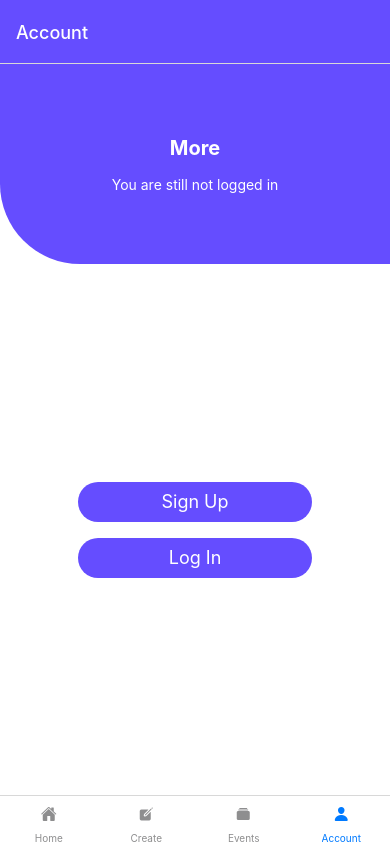
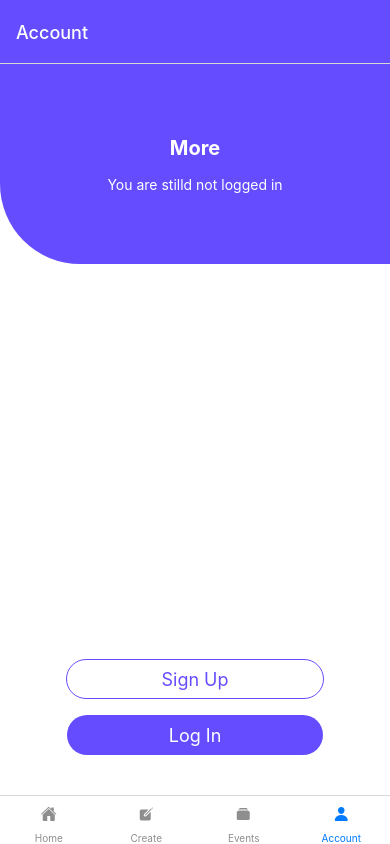
Before and after one commit to KimberlyPangilinan/eventQuest, a React Native app: screen /Account in a window 390 px wide. Built offline with nearby package versions, Linux system fonts and the light colour scheme; no server answers; the database is empty.

Commit message:
btn component, fixed codes

```diff
--- /dev/null
+++ b/src/components/Btn.js
@@ -0,0 +1,55 @@
+import React from 'react';
+import {View, Pressable, Text, StyleSheet } from 'react-native';
+
+export const Btn = ({type,name,onPress}) => {
+  return (
+    <View>
+      <Pressable
+        style={type==="btnSecondary"? styles.btnSecondary: styles.button}
+        onPress={onPress}
+        >
+        <Text style={type==="btnSecondary"? styles.buttonTextSecondary: styles.buttonText}>
+          {name}
+        </Text>
+      </Pressable>
+    </View>
+
+  );
+};
+
+const styles = StyleSheet.create({
+  button: {
+    height: 40,
+    borderRadius: 100,
+    backgroundColor: '#654dff',
+    justifyContent: 'center',
+    alignItems: 'center',
+    color: '#fff',
+  },
+  btnSecondary:{
+    height: 40,
+    borderRadius: 100,
+    borderWidth: 1,
+    borderColor: '#654dff',
+    justifyContent: 'center',
+    alignItems: 'center',
+
+
+  },
+  buttonText: {
+    color: '#fff',
+    minWidth:180,
+    width:256,
+    fontSize: 18,
+    fontWeight: 'normal',
+    textAlign:'center'
+  },
+  buttonTextSecondary: {
+    color: '#654dff',
+    minWidth:180,
+    width:256,
+    fontSize: 18,
+    fontWeight: 'normal',
+    textAlign:'center'
+  },
+});
--- a/src/components/EventItem.js
+++ b/src/components/EventItem.js
@@ -43,7 +43,15 @@ const EventItem = ({title}) => {
     unsubscribe();
   };
 }, []);
-const renderItem = ({item}) => <Item name = {item.name} id={item.id}/>
+const renderItem = ({item}) => <Item name = {item.name} id={item.id}
+      onPress={() => {setSelectedId(item.id)
+            navigation.navigate('Details', {
+            itemId: item.id,
+            otherParam: 'anything you want here',
+          });
+
+        }}
+/>
   return (
     <View style={styles.container}>
     <Header1 title={title}/>
--- a/src/screen/HomeScreen.js
+++ b/src/screen/HomeScreen.js
@@ -1,11 +1,9 @@
 import React, { useState, useEffect } from 'react';
 import { ScrollView, FlatList, TextInput, Text,Button, View, Pressable, StyleSheet } from 'react-native';
+import { collection, addDoc, getDocs } from "firebase/firestore";
+import { db,auth } from '../config/firebase';
+import EventItem from '../components/EventItem';
 import { Header } from '../components/Header';
-import { collection, addDoc, getDocs } from "firebase/firestore";
-import { db } from '../config/firebase';
-import { auth } from "../config/firebase";
-import {  onSnapshot, query, where, } from "firebase/firestore";
-import EventItem from '../components/EventItem';
 
 
 const Item = ({name,id}) => (
@@ -14,9 +12,6 @@ const Item = ({name,id}) => (
     <Text>{id}</Text>
   </View>
 )
-const Seperator =()=> <View style={{borderBottomWidth:0.5,borderColor:'#3c343d'}}/>
-const Header1 =()=> <View  style={styles.MenuContainer}><Text style={styles.itemMenu}>Menu</Text></View>
-
 
 const HomeScreen = ({ navigation }) => {
   const [isLoggedIn, setIsLoggedIn] = useState('');
@@ -31,12 +26,6 @@ const HomeScreen = ({ navigation }) => {
       }
     });
 
-
-
-  //  const unsubscribeCities = onSnapshot(collection(db, "cities"), (querySnapshot) => {
-  //    const cityData = querySnapshot.docs.map(doc => ({ id: doc.id, ...doc.data() }));
- //     setCities(cityData);
- //   });
 
   return () => {
     unsubscribeCities();
@@ -56,7 +45,7 @@ const HomeScreen = ({ navigation }) => {
   const renderItem = ({item}) => <Item name = {item.name} id={item.id}/>
 
   return (
-    <View style={styles.container}>
+    <ScrollView contentContainerStyle={styles.container}>
       <Header title="Home Screen" subtitle="Welcome to my app!" />
       <View style={styles.content}>
         <Button
@@ -73,21 +62,15 @@ const HomeScreen = ({ navigation }) => {
           <View>
             <Text>Email: {auth.currentUser?.email}</Text>
             <Pressable onPress={addEvent}><Text>Add</Text></Pressable>
-
             <EventItem title="Recent Events"/>
             <EventItem title="Upcoming Events"/>
           </View> :
           <View>
-
             <EventItem title="Recent Events"/>
-
           </View>
-
         }
-
-
       </View>
-    </View>
+    </ScrollView>
   );
 };
 
@@ -97,9 +80,10 @@ const styles = StyleSheet.create({
     backgroundColor: '#fff',
   },
   content: {
-    flex: 1,
+    backgroundColor: '#fff',
     justifyContent: 'center',
     alignItems: 'center',
+    height:'80%'
   },
 });
 
--- a/src/screen/ProfileScreen.js
+++ b/src/screen/ProfileScreen.js
@@ -1,10 +1,12 @@
 
 
 import React, { useState,useEffect } from 'react';
-import { Pressable,Button, View, Text,StyleSheet } from 'react-native';
+import { Pressable,Button, View,ScrollView, TextInput, Text,StyleSheet } from 'react-native';
 import { auth,  } from "../config/firebase";
 import {  signOut } from "firebase/auth";
 import {Header} from '../components/Header'
+import { Btn } from '../components/Btn';
+
 
 export default function ProfileScreen({ navigation }) {
 
@@ -29,27 +31,43 @@ export default function ProfileScreen({ navigation }) {
     return unsubscribe
   }, [])
   return (
-    <View style={styles.container}>
-          <Header title="Home Screen" subtitle="More" message="You are still not logged in"/>
+    <ScrollView contentContainerStyle={styles.container}>
+          <Header title="Home Screen" subtitle="More" message="You are stilld not logged in"/>
+
           {isLoggedIn?
-            <View style={styles.content}>
-              <Pressable style={styles.button}   onPress={() => navigation.navigate('Signup')}>
-                <Text style={styles.buttonText}>Sign Up</Text>
-              </Pressable>
-              <Pressable style={styles.button}   onPress={() => navigation.navigate('Signup')}>
-                <Text style={styles.buttonText}>Log In</Text>
-              </Pressable>
+            <View style={styles.content1}>
+
+              <Btn type="btnSecondary" name="Sign Up" onPress={() => navigation.navigate('Signup')}/>
+              <Btn name="Log In" onPress={() => navigation.navigate('Login')}/>
+
             </View>
             :
             <View style={styles.content}>
-              <Text>Profile Screen</Text>
+              <Text style={styles.heading}>Personal Information</Text>
+
+              <View>
+                <Text>First Name</Text>
+                <TextInput style={styles.input} placeholder='Name'/>
+              </View>
+              <View>
+                <Text>Last Name</Text>
+                <TextInput style={styles.input} placeholder='Name'/>
+              </View>
+              <View>
+                <Text>Middle Name</Text>
+                <TextInput style={styles.input} placeholder='Name'/>
+              </View>
+              <View>
+                <Text>Birthdate</Text>
+                <TextInput style={styles.input} placeholder='Name'/>
+              </View>
+
               <Text>Email: {auth.currentUser?.email}</Text>
-              <Pressable style={styles.button}  onPress={handleSignOut}>
-                <Text style={styles.buttonText}>Logout</Text>
-              </Pressable>
+              <Btn  name="Edit Profile" />
+              <Btn type="btnSecondary" name="Logout" onPress={handleSignOut}/>
             </View>
         }
-    </View>
+    </ScrollView>
   );
 }
 
@@ -64,20 +82,30 @@ const styles = StyleSheet.create({
     gap:16,
     justifyContent: 'center',
     alignItems: 'center',
+    paddingVertical:40
   },
-  button: {
+  content1: {
+    flex: 1,
+    gap:16,
+    justifyContent: 'end',
+    alignItems: 'center',
+    paddingVertical:40
+  },
+  input: {
     height: 40,
     minWidth:100,
-    width: '60%',
-    borderRadius: 100,
-    backgroundColor: '#654dff',
-    justifyContent: 'center',
-    alignItems: 'center',
-    color: '#fff',
+    width: 256,
+    borderRadius: 5,
+    borderWidth: 1,
+    borderColor: '#a0a0a0',
+    paddingHorizontal: 8,
+    marginBottom: 10,
+    backgroundColor:'#fff9',
+    borderRadius:100
   },
-  buttonText: {
-    color: '#fff',
-    fontSize: 18,
-    fontWeight: 'normal',
-  },
+  heading: {
+    fontWeight:'bold',
+    textAlign:'left'
+  }
+
 });
```
Also changed, not shown: src/components/Button.js (deleted, +0 -8 lines). Lines whose indentation alone changed are shown as unchanged.
